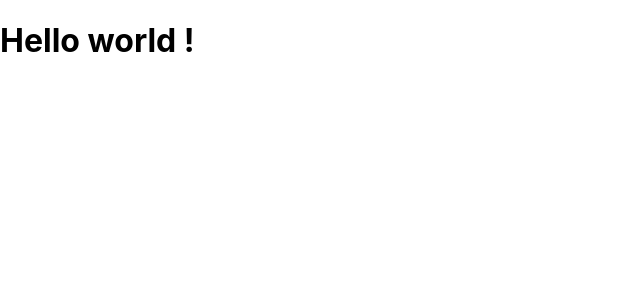
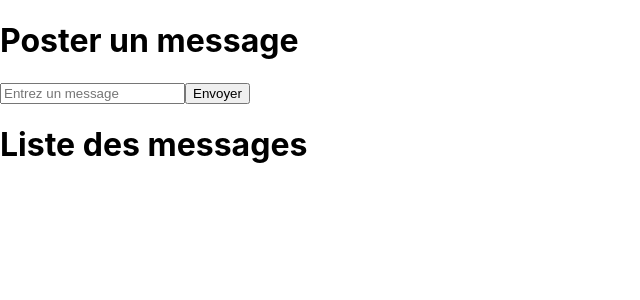
Before and after one commit to Victor-DM18/Exo_TypeScript, a React (Create React App) app in the folder typescript-react/: page / in a window 1280 px wide. Shown: the top 300 px of the page, without its empty margins (0-640 px from the left). Built offline with nearby package versions, Linux system fonts and the light colour scheme.

Commit message:
feat : add structure

```diff
--- a/typescript-react/src/App.tsx
+++ b/typescript-react/src/App.tsx
@@ -2,7 +2,13 @@
 const App = () => {
   return (
     <div>
-      <h1>Hello world !</h1>
+      <h1>Poster un message</h1>
+      <form>
+        <input type="text" placeholder="Entrez un message" id="inputMessage" />
+        <input type="submit" value="Envoyer"></input>
+      </form>
+      <h1>Liste des messages</h1>
+      <div></div>
     </div>
   );
 };
```
